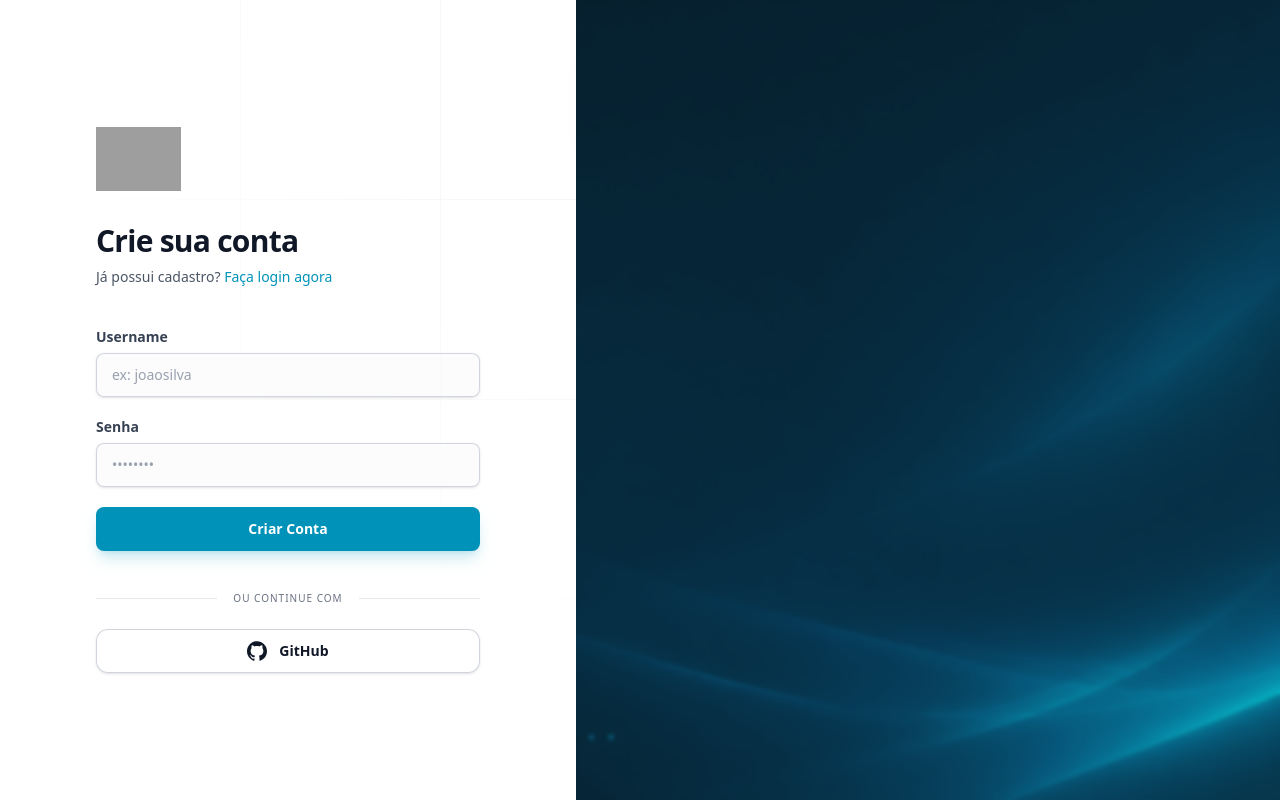
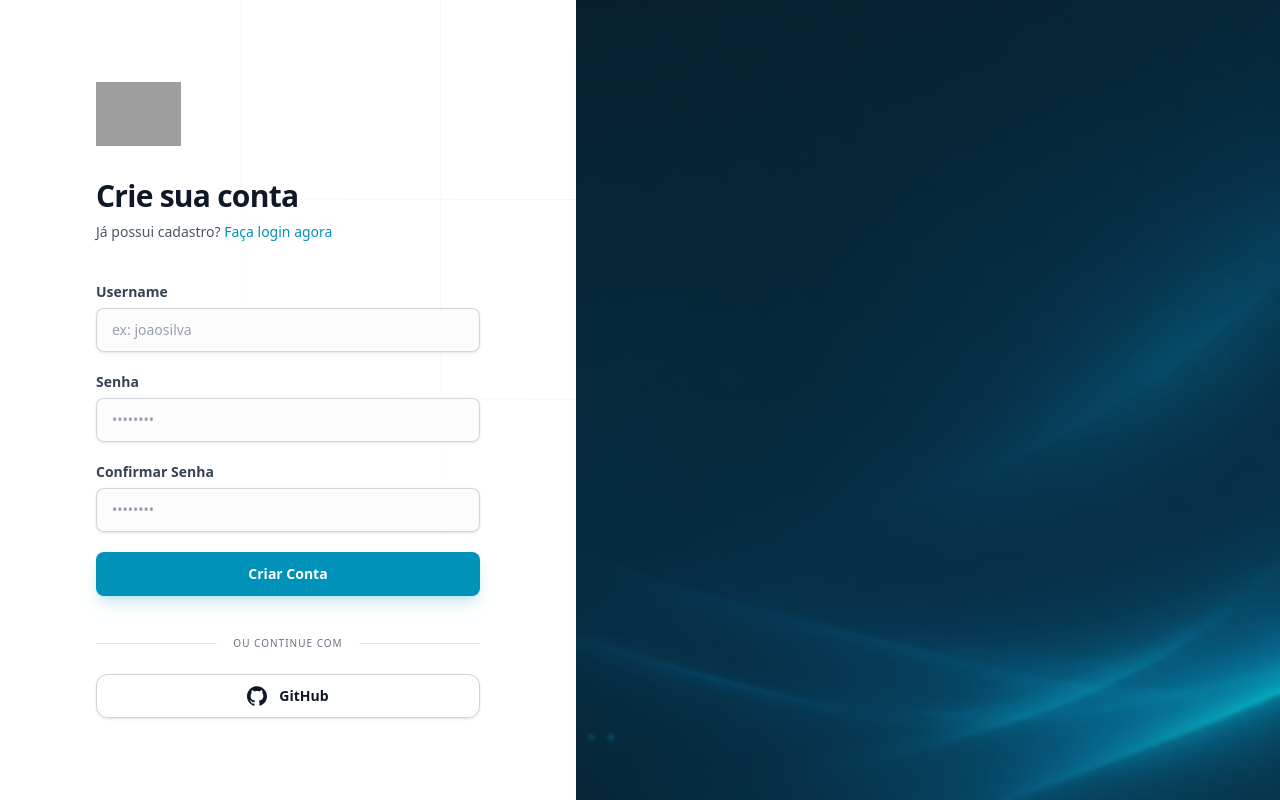
Before and after one commit to aiuseagent-byte/PiscDjango, a Django app: page /usuarios/cadastro/ in a window 1280 px wide. Run offline with Django 5.2, Linux system fonts and the light colour scheme; grey boxes are pictures that could not be loaded.

Commit message:
fix: adiciona campo confirmar_senha no cadastro e ajusta settings
Template de cadastro agora inclui campo confirmar_senha alinhado
com a validação da view.

Co-Authored-By: Claude Sonnet 4.6 <noreply@anthropic.com>

```diff
--- a/core/settings.py
+++ b/core/settings.py
@@ -142,7 +142,7 @@ MEDIA_ROOT = BASE_DIR / "media"
 MEDIA_URL = '/media/'
 
 
-STORAGES = {
+STATICFILES_STORAGE = {
     "default": {
         "BACKEND": "django.core.files.storage.FileSystemStorage",
     },
--- a/usuarios/templates/cadastro.html
+++ b/usuarios/templates/cadastro.html
@@ -47,7 +47,7 @@
                             <label for="username" class="block text-sm font-semibold text-gray-700">Username</label>
                             <div class="mt-1.5 relative">
                                 <input id="username" name="username" type="text" required
-                                       class="block w-full rounded-lg border-gray-200 bg-gray-50/50 px-4 py-3 text-gray-900 shadow-sm ring-1 ring-inset ring-gray-300 placeholder:text-gray-400 focus:ring-2 focus:ring-inset focus:ring-cyan-600 sm:text-sm transition-all"
+                                       class="block w-full rounded-lg border-gray-200 bg-gray-50/50 px-4 py-3 text-gray-900 shadow-sm ring-1 ring-inset ring-gray-300 placeholder:text-gray-400 focus:ring-2 focus:ring-inset focus:ring-cyan-600 sm:text-sm transition-all focus:outline-none"
                                        placeholder="ex: joaosilva">
                             </div>
                         </div>
@@ -56,7 +56,16 @@
                             <label for="password" class="block text-sm font-semibold text-gray-700">Senha</label>
                             <div class="mt-1.5">
                                 <input id="password" name="senha" type="password" required
-                                       class="block w-full rounded-lg border-gray-200 bg-gray-50/50 px-4 py-3 text-gray-900 shadow-sm ring-1 ring-inset ring-gray-300 placeholder:text-gray-400 focus:ring-2 focus:ring-inset focus:ring-cyan-600 sm:text-sm transition-all"
+                                       class="block w-full rounded-lg border-gray-200 bg-gray-50/50 px-4 py-3 text-gray-900 shadow-sm ring-1 ring-inset ring-gray-300 placeholder:text-gray-400 focus:ring-2 focus:ring-inset focus:ring-cyan-600 sm:text-sm transition-all focus:outline-none"
+                                       placeholder="••••••••">
+                            </div>
+                        </div>
+
+                        <div>
+                            <label for="password" class="block text-sm font-semibold text-gray-700">Confirmar Senha</label>
+                            <div class="mt-1.5">
+                                <input id="password" name="confirmar_senha" type="password" required
+                                       class="block w-full rounded-lg border-gray-200 bg-gray-50/50 px-4 py-3 text-gray-900 shadow-sm ring-1 ring-inset ring-gray-300 placeholder:text-gray-400 focus:ring-2 focus:ring-inset focus:ring-cyan-600 sm:text-sm transition-all focus:outline-none"
                                        placeholder="••••••••">
                             </div>
                         </div>
```
